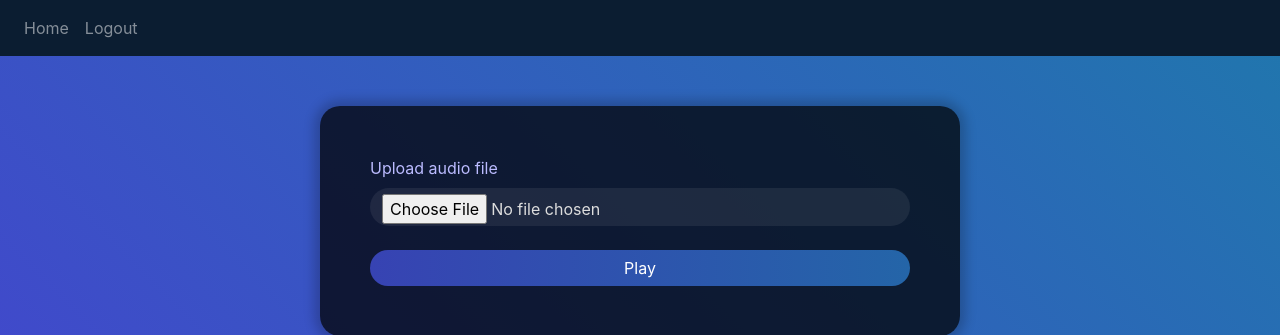
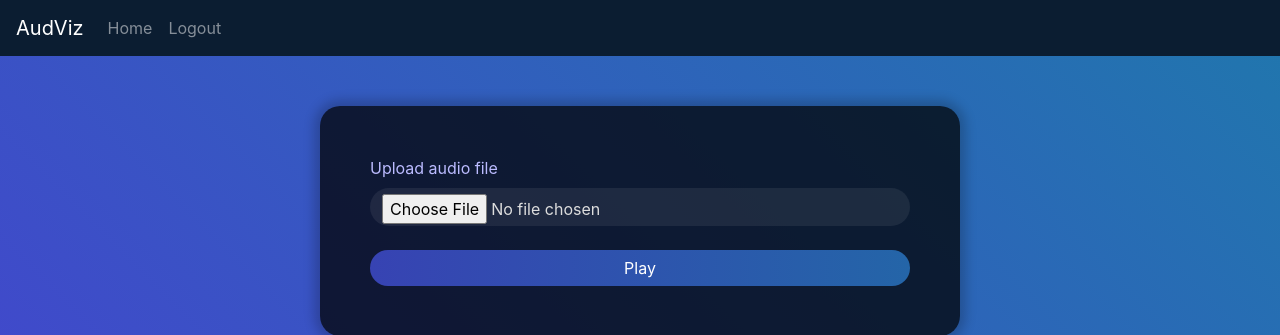
Before and after one commit to Basith-P/BFHAudioVIs, a Flask app: page / in a window 1280 px wide. Shown: the top 335 px of the page. Run offline with Flask 2, Linux system fonts and the light colour scheme; the visitor is signed in with stand-in values (Sample User, id 1); data comes from the database, SQL or seed files in the repository; data that the repository does not hold is empty; some libraries are stand-ins or nearby versions.

Commit message:
Adding the branding

```diff
--- a/website/templates/base.html
+++ b/website/templates/base.html
@@ -20,10 +20,11 @@
       <title>{% block title %}Home{% endblock %}</title>
    </head>
    <body>
-      <nav class="navbar navbar-expand-lg navbar-dark bg-dark">
+      <nav class="navbar navbar-expand-sm navbar-dark bg-dark">
          <button class="navbar-toggler" type="button" data-toggle="collapse" data-target="#navbar">
             <span class="navbar-toggler-icon"></span>
          </button>
+         <a class="navbar-brand" href="#">AudViz</a>
          <div class="collapse navbar-collapse" id="navbar">
             <div class="navbar-nav">
                {% if user.is_authenticated %}
```
